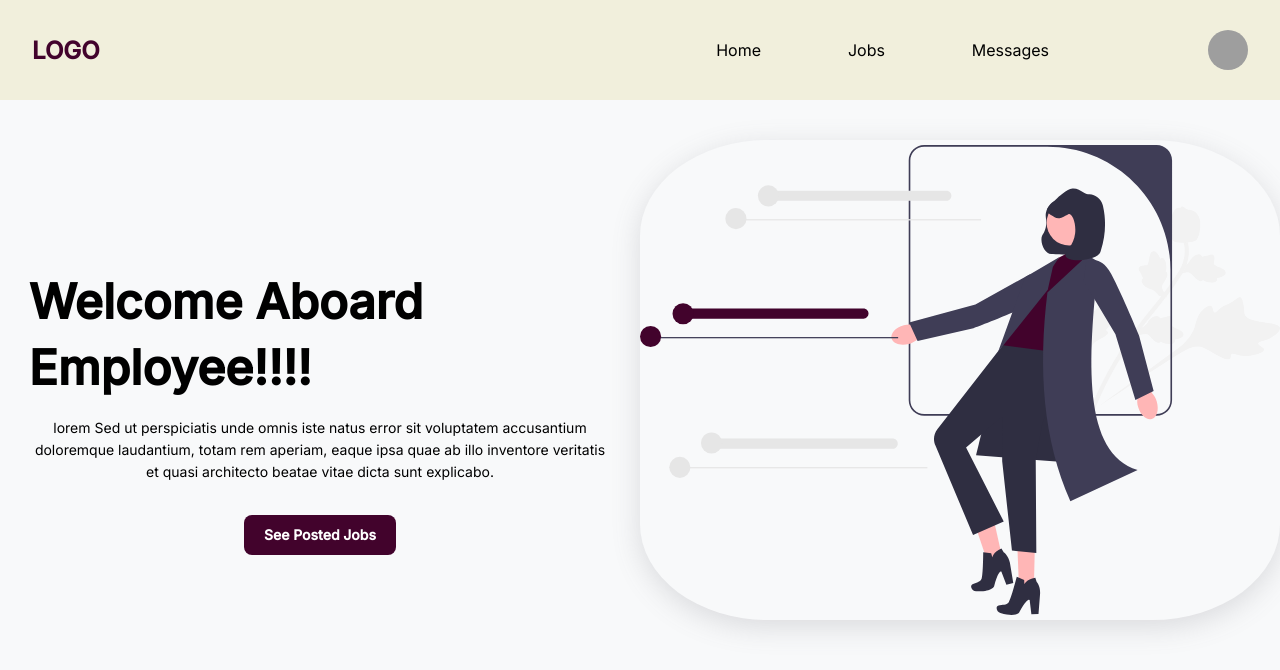
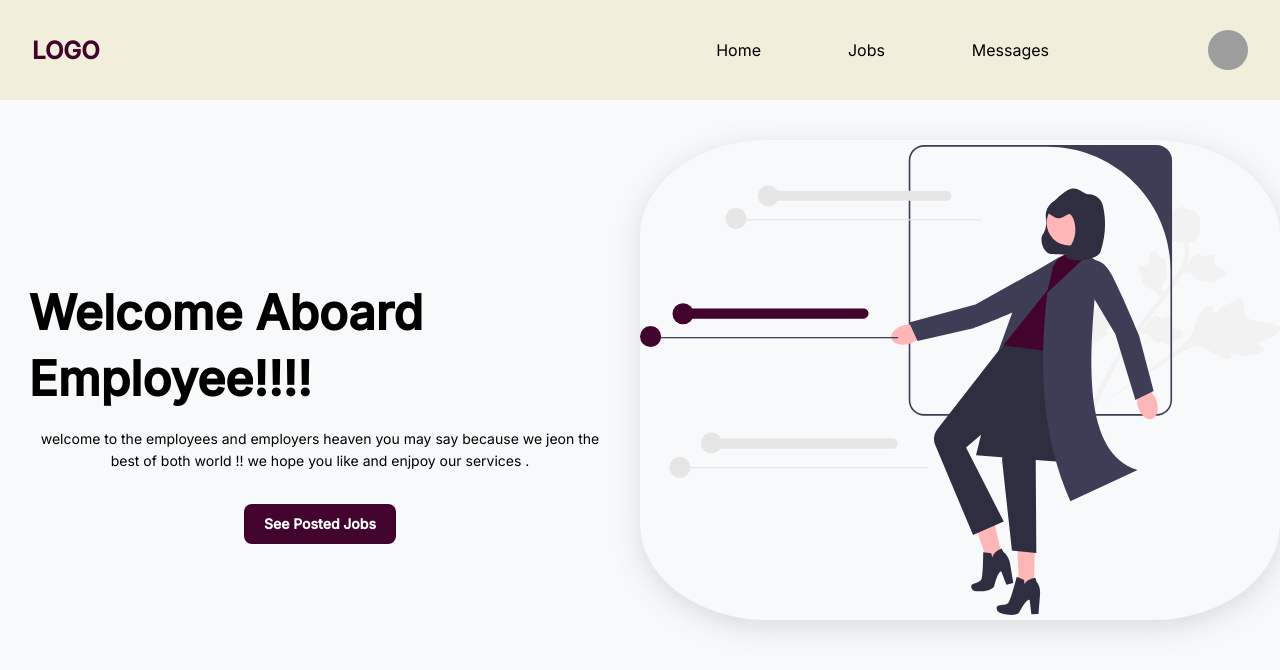
Before and after one commit to nuredin10/sera-job-portal, a Next.js app in the folder client-side/: page /employee in a window 1280 px wide. Shown: the top 670 px of the page. Built offline with nearby package versions, Linux system fonts and the light colour scheme; grey boxes are pictures that could not be loaded.

Commit message:
Update index.js

```diff
--- a/client-side/src/pages/employee/index.js
+++ b/client-side/src/pages/employee/index.js
@@ -101,10 +101,8 @@ const Employee = () => {
               </Typography>
 
               <Typography variant="subtitle2" color="black" sx={{ mt: 2, textAlign: 'center' }}>
-                lorem Sed ut perspiciatis unde omnis iste natus error sit
-                voluptatem accusantium doloremque laudantium, totam rem aperiam,
-                eaque ipsa quae ab illo inventore veritatis et quasi architecto
-                beatae vitae dicta sunt explicabo.{" "}
+                welcome to the employees and employers heaven you may say because we jeon the best of both world !!
+                  we hope you like and enjpoy our services .
               </Typography>
               <Box
                 sx={{
```
